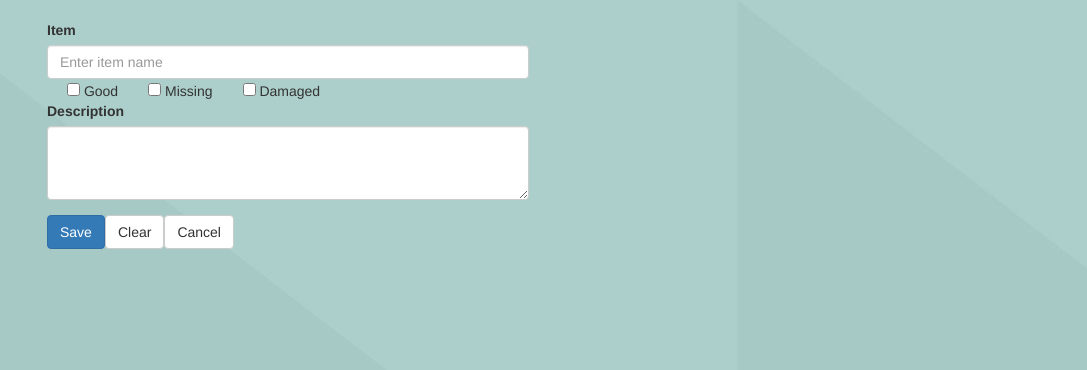
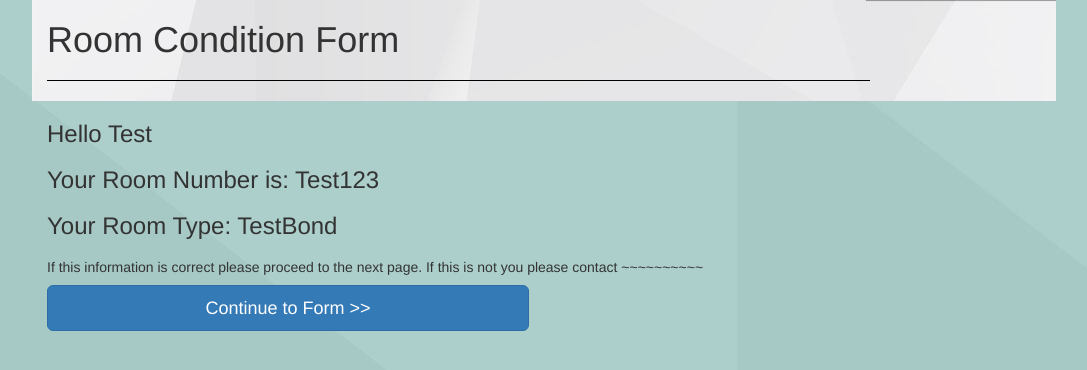
Before and after one commit to R-Wang97/ConAdvantage, a React app: page / in a window 1280 px wide. Shown: the top 370 px of the page, without its empty margins (96-1183 px from the left). Built offline with nearby package versions, Linux system fonts and the light colour scheme; no server answers.

Commit message:
Welcome Button Linked

```diff
--- a/client/SiteContainer.jsx
+++ b/client/SiteContainer.jsx
@@ -7,7 +7,7 @@ class SiteContainer extends React.Component {
     constructor(props) {
         super(props);
         this.state = {
-            showWelcomeScreen: false,
+            showWelcomeScreen: true,
             roomInfo: {},
         }
     }
@@ -31,8 +31,9 @@ class SiteContainer extends React.Component {
         });
     }
 
-    changeAppState = (input) => {
-        this.setState({showWelcomeScreen: input});
+    changeAppState = () => {
+        console.log("test");
+        this.setState({showWelcomeScreen: !this.state.showWelcomeScreen});
     }
 
 	render() {
--- a/client/Welcome.jsx
+++ b/client/Welcome.jsx
@@ -43,7 +43,7 @@ class Welcome extends React.Component {
 					</div>
 					<div className='row' id='welcomeButton'>
 						<div className='col-md-6 text-centered'>
-							<button type='button' className='btn btn-primary btn-lg btn-block'>Continue to Form >></button>
+							<button type='button' className='btn btn-primary btn-lg btn-block' onClick={this.props.changeAppState}>Continue to Form >></button>
 						</div>
 					</div>
 				</div>
```
